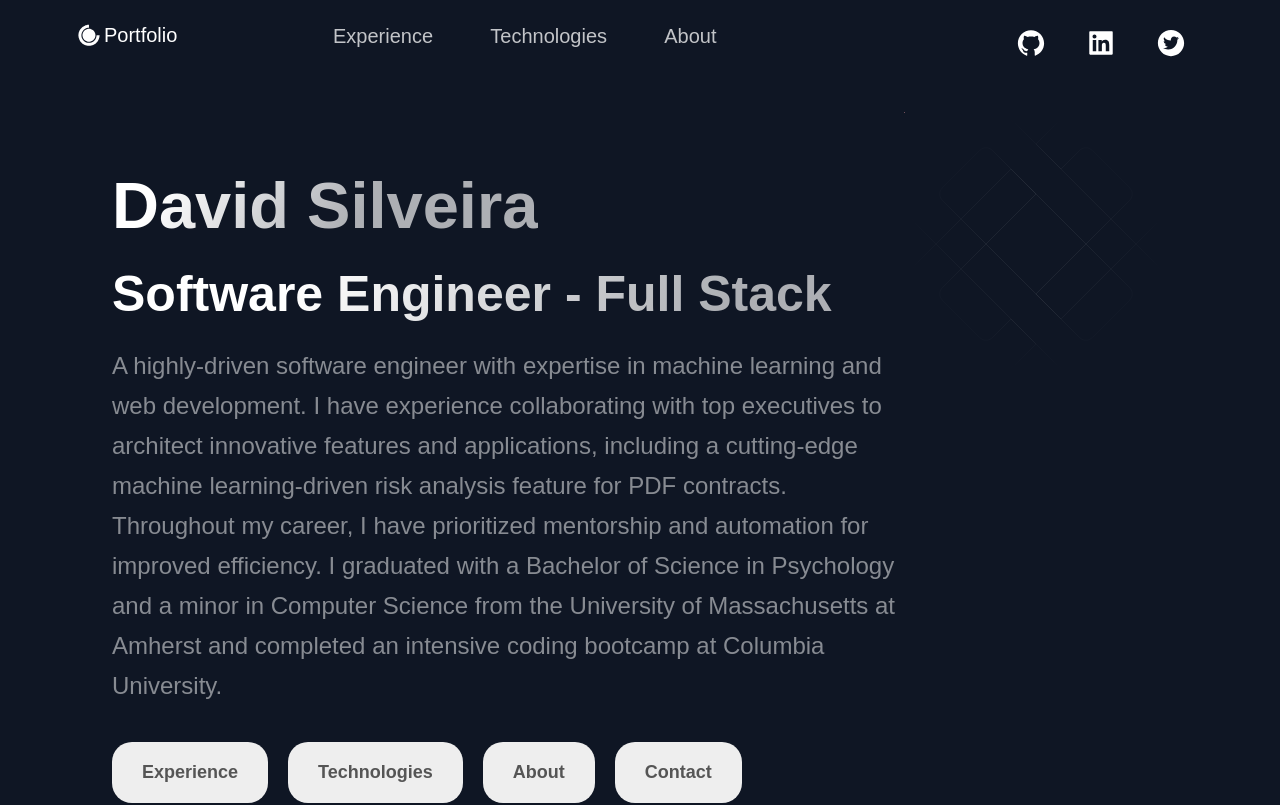
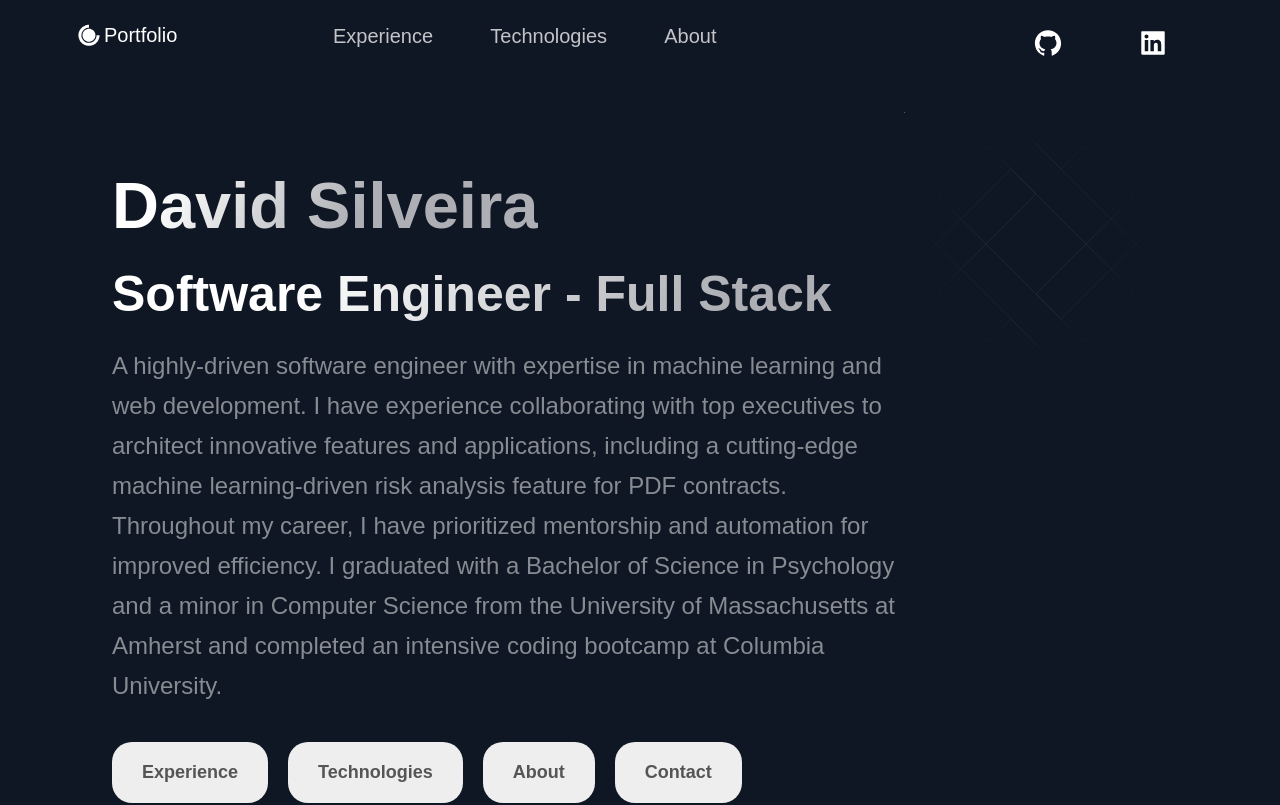
Before and after one commit to daviewave/NEWEST-Porfolio, a Next.js app: page / in a window 1280 px wide. Shown: the top 805 px of the page. Built offline with nearby package versions, Linux system fonts and the light colour scheme.

Commit message:
no twitter

```diff
--- a/src/components/Footer/Footer.js
+++ b/src/components/Footer/Footer.js
@@ -48,9 +48,9 @@ const Footer = () => {
             <SocialIcons href="https://www.linkedin.com/in/david-silveira-03921821b/">
               <AiFillLinkedin size="3rem" />
             </SocialIcons>
-            <SocialIcons href="https://twitter.com/DavidSilveira_3">
+            {/* <SocialIcons href="https://twitter.com/DavidSilveira_3">
               <AiFillTwitterCircle size="3rem" />
-            </SocialIcons>
+            </SocialIcons> */}
           </SocialContainer>
         </SocialIconsContainer>
       </LinkList>
--- a/src/components/Header/Header.js
+++ b/src/components/Header/Header.js
@@ -1,9 +1,22 @@
 import Link from 'next/link';
 import React from 'react';
-import { AiFillGithub, AiFillInstagram, AiFillLinkedin, AiFillTwitterCircle } from 'react-icons/ai';
+import {
+  AiFillGithub,
+  AiFillInstagram,
+  AiFillLinkedin,
+  AiFillTwitterCircle,
+} from 'react-icons/ai';
 import { DiCssdeck } from 'react-icons/di';
 
-import { Container, Div1, Div2, Div3, NavLink, SocialIcons, Span } from './HeaderStyles';
+import {
+  Container,
+  Div1,
+  Div2,
+  Div3,
+  NavLink,
+  SocialIcons,
+  Span,
+} from './HeaderStyles';
 
 const Header = () => (
   <Container>
@@ -11,10 +24,10 @@ const Header = () => (
       <Link href="/">
         <a
           style={{
-            display: "flex",
-            alignItems: "center",
-            color: "white",
-            marginBottom: "20px",
+            display: 'flex',
+            alignItems: 'center',
+            color: 'white',
+            marginBottom: '20px',
           }}
         >
           <DiCssdeck size="3rem" /> <Span>Portfolio</Span>
@@ -45,9 +58,9 @@ const Header = () => (
       <SocialIcons href="https://www.linkedin.com/in/david-silveira-03921821b/">
         <AiFillLinkedin size="3rem" />
       </SocialIcons>
-      <SocialIcons href="https://twitter.com/DavidSilveira_3">
+      {/* <SocialIcons href="https://twitter.com/DavidSilveira_3">
         <AiFillTwitterCircle size="3rem" />
-      </SocialIcons>
+      </SocialIcons> */}
     </Div3>
   </Container>
 );
```
